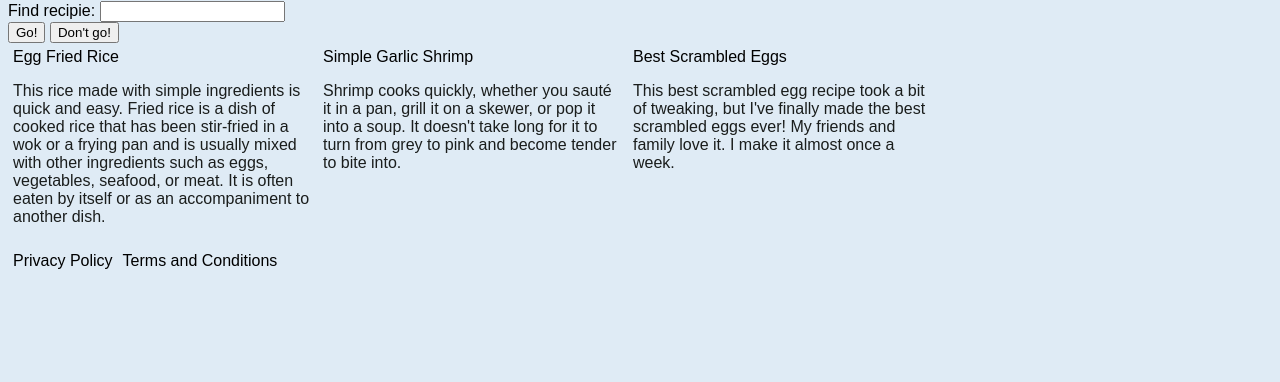
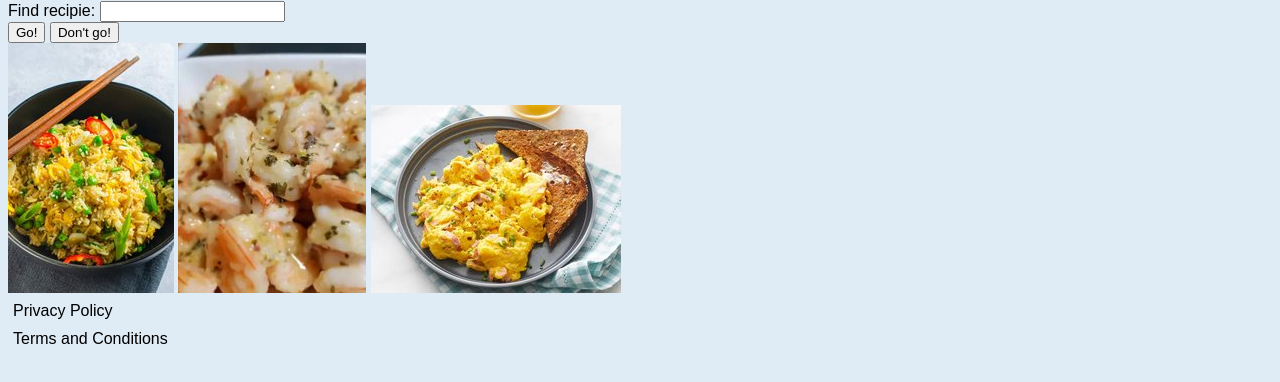
Before and after one commit to IvannaCheban/odin-recipies, a plain HTML site: page index.html in a window 1280 px wide. Shown: the part 350-732 px from the top of the page. Drawn offline with Linux system fonts and the light colour scheme.

Commit message:
Add images

```diff
--- a/index.html
+++ b/index.html
@@ -36,16 +36,19 @@
         </div>
     </div>
     <div class="menu">
-            <ul>
-                <li class="recipie"><a href="recipies/egg-fried-rice.html">Egg Fried Rice</a> <p class="menu-recipie">This rice made with simple ingredients is quick and easy. Fried rice is a dish of cooked rice that has been stir-fried in a wok or a frying pan and is usually mixed with other ingredients such as eggs, vegetables, seafood, or meat. It is often eaten by itself or as an accompaniment to another dish.</p> </li>
-                <li class="recipie"><a href="recipies/simple-garlic-shrimp.html">Simple Garlic Shrimp</a><p class="menu-recipie">Shrimp cooks quickly, whether you sauté it in a pan, grill it on a skewer, or pop it into a soup. It doesn't take long for it to turn from grey to pink and become tender to bite into.</p></li>
-                <li class="recipie"><a href="recipies/best-scrambled-eggs.html">Best Scrambled Eggs</a><p class="menu-recipie">This best scrambled egg recipe took a bit of tweaking, but I've finally made the best scrambled eggs ever! My friends and family love it. I make it almost once a week.</p></li>
-            </ul>
+        <a class="recipie" href="recipies/egg-fried-rice.html"><img src="recipies/images/smaler/eggfriedrice.jpg"></a>
+
+        <a class="recipie" href="recipies/simple-garlic-shrimp.html"><img src="recipies/images/smaler/shrimp.jpg"></a>
+
+        <a class="recipie" href="recipies/best-scrambled-eggs.html"><img src="recipies/images/smaler/eggs.jpg"></a>
+
     </div>
 
     <div class="footer">
-        <ul>
+        <ul class="bottom">
             <li>Privacy Policy</li>
+        </ul>
+        <ul class="bottom">
             <li>Terms and Conditions</li>
         </ul>
 </body>
```
